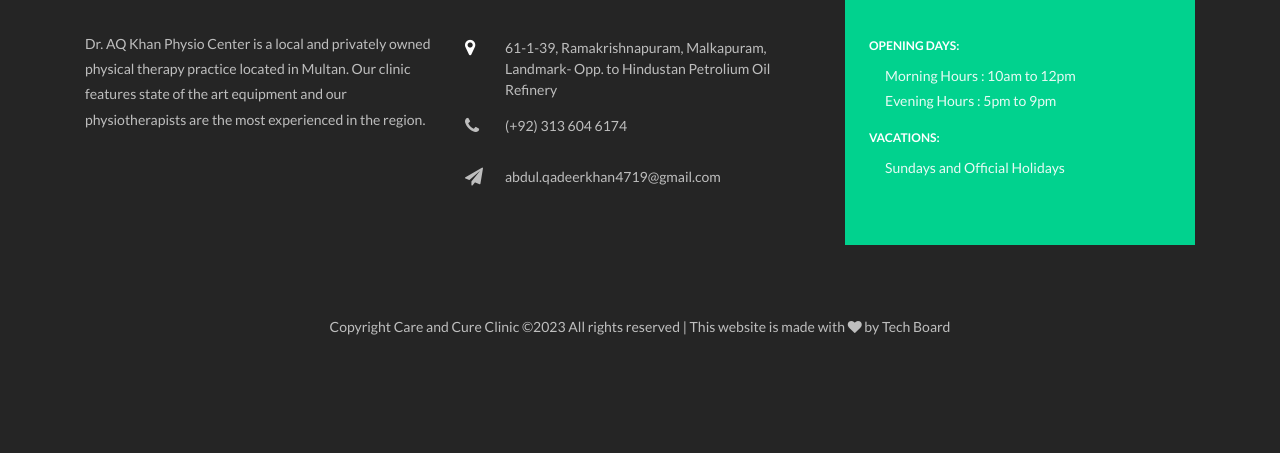
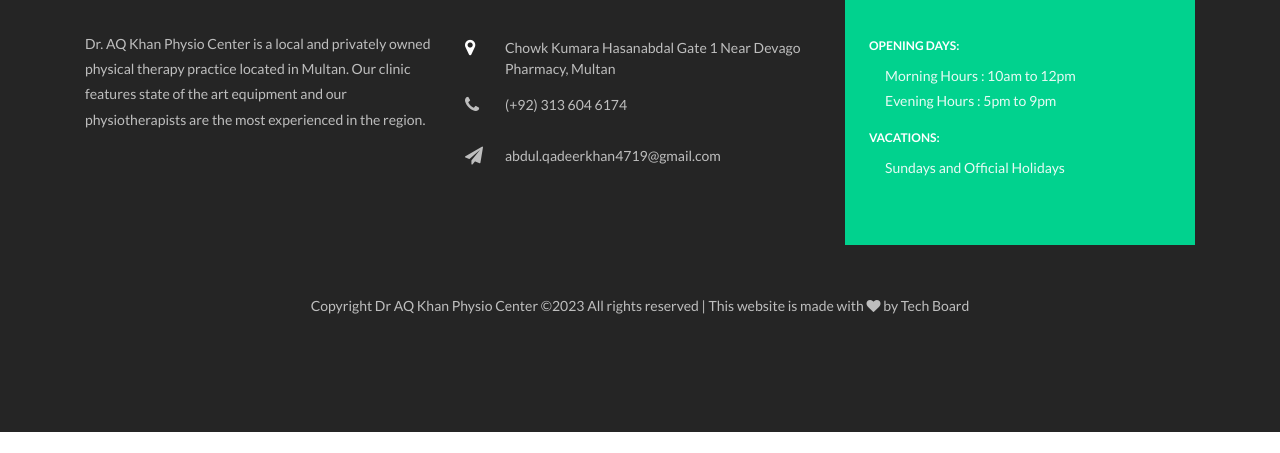
Before and after one commit to LeoHazard2095/udefi, a plain HTML site: page services.html in a window 1280 px wide. Shown: the part 1924-2377 px from the top of the page. After the commit the page ends 2356 px from the top, so only its background shows below. Drawn offline with Linux system fonts and the light colour scheme; some packages are replaced by stand-ins of ours; no server answers.

Commit message:
Update services.html

```diff
--- a/services.html
+++ b/services.html
@@ -347,7 +347,7 @@
 				  <h2 class="ftco-heading-2">Contact information</h2>
 				  <div class="block-23 mb-3">
 					<ul>
-					  <li><span class="icon fa fa-map-marker"></span><span class="text">61-1-39, Ramakrishnapuram, Malkapuram, Landmark- Opp. to Hindustan Petrolium Oil Refinery</span></li>
+					  <li><span class="icon fa fa-map-marker"></span><span class="text">Chowk Kumara Hasanabdal Gate 1 Near Devago Pharmacy, Multan</span></li>
 					  <li><a href="tel://923136046174"><span class="icon fa fa-phone"></span><span class="text">(+92) 313 604 6174</span></a></li>
 					  <li><a href="mailto:abdul.qadeerkhan4719@gmail.com"><span class="icon fa fa-paper-plane"></span><span class="text">abdul.qadeerkhan4719@gmail.com</span></a></li>
 					</ul>
@@ -376,7 +376,7 @@
 			<div class="col-md-12 text-center">
 
 			  <p>
-				  Copyright Care and Cure Clinic &copy;<script>document.write(new Date().getFullYear());</script> All rights reserved | This website is made with <i class="fa fa-heart" aria-hidden="true"></i> by <a href="https://wa.me/923067222190?text=From%20Dr%20AQ%20Website" target="_blank">Tech Board</a>
+				  Copyright Dr AQ Khan Physio Center &copy;<script>document.write(new Date().getFullYear());</script> All rights reserved | This website is made with <i class="fa fa-heart" aria-hidden="true"></i> by <a href="https://wa.me/923067222190?text=From%20Dr%20AQ%20Website" target="_blank">Tech Board</a>
 	</p>
 			</div>
 		  </div>
```
